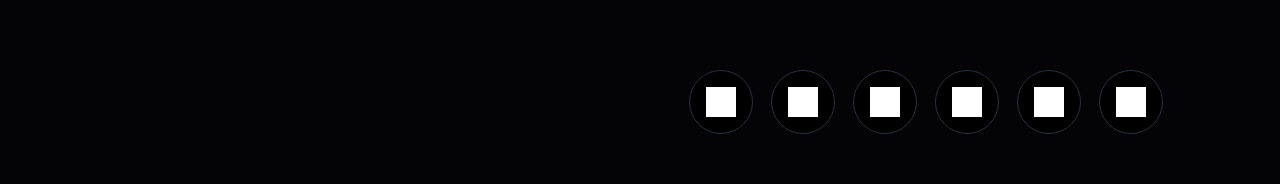
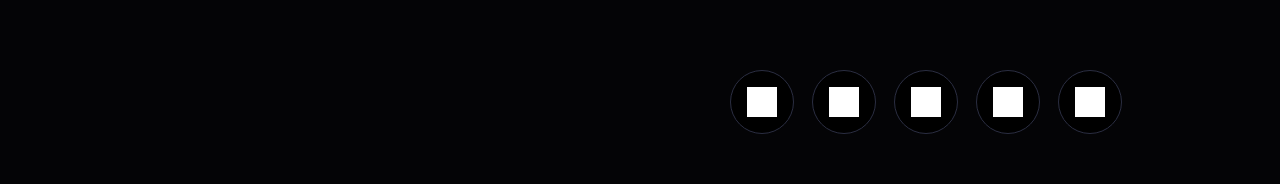
Before and after one commit to VDWYX/alifdwii, a plain HTML site: page index.html in a window 1280 px wide. Shown: the part 3513-3697 px from the top of the page. Drawn offline with Linux system fonts and the light colour scheme; grey boxes are pictures that could not be loaded.

Commit message:
Update index.html
Desss

```diff
--- a/index.html
+++ b/index.html
@@ -142,7 +142,7 @@
       </article>
       <article class="card hover angled">
         <!-- pakai gambar -->
-         <div class="thumb has-img" style="--thumb-img: url('Des.jpg')"></div>
+         <div class="thumb has-img" style="--thumb-img: url('des.jpg')"></div>
         <div class="card-body">
           <h3>My Design</h3>
           <p>Social Media Campaign, Spanduk, Logo, And Video Maker,Editing.</p>
@@ -184,11 +184,6 @@
       </a>
     </li>
     <li>
-      <a class="btn-circle tiktok" href="https://www.tiktok.com/@mindsetcreativee" target="_blank" rel="noopener" aria-label="TikTok" title="TikTok">
-        <img class="icon" src="https://cdn.jsdelivr.net/npm/simple-icons@v11/icons/tiktok.svg" alt="">
-      </a>
-    </li>
-    <li>
       <a class="btn-circle instagram" href="https://www.instagram.com/mindsetcreativee/" target="_blank" rel="noopener" aria-label="Instagram" title="Instagram">
         <img class="icon" src="https://cdn.jsdelivr.net/npm/simple-icons@v11/icons/instagram.svg" alt="">
       </a>
```
